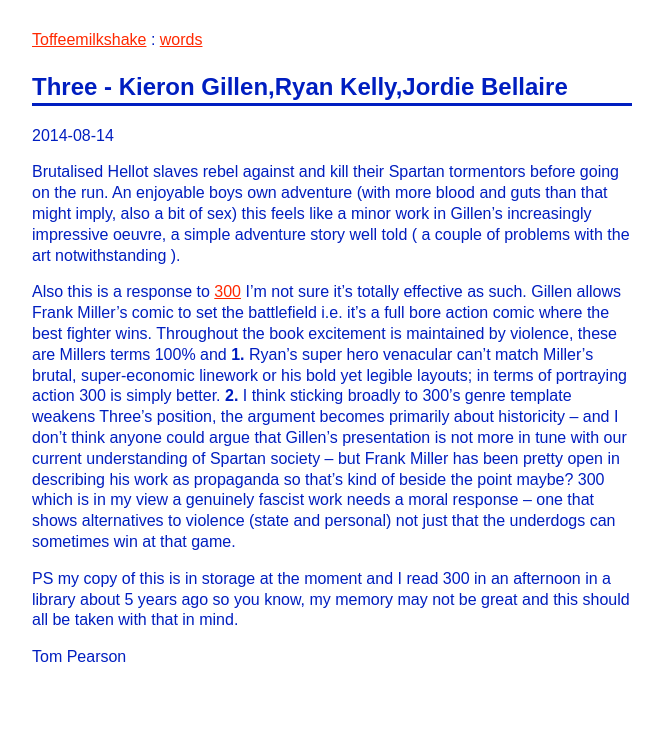
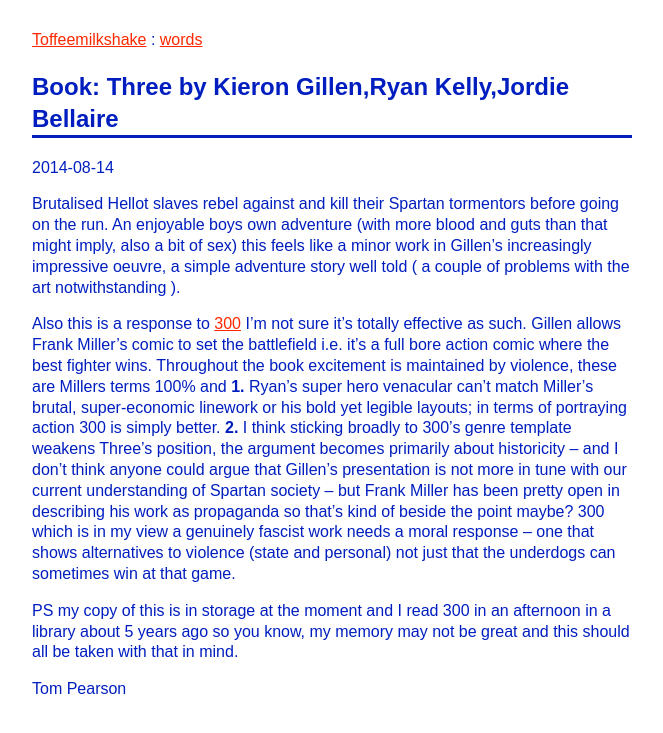
Before and after one commit to tomgp/words, a Jekyll site: the page built from _posts/2014-08-14-232-three-kieron-gillen-ryan-kelly-jordie-bellaire.md, in a window 1280 px wide. Shown: the top 733 px of the page, without its empty margins (308-971 px from the left). Built offline with Jekyll 4.4.1, drawn with Linux system fonts in a browser that asks for light colours.

Commit message:
add a thing that says "Book"

```diff
--- a/_layouts/book.html
+++ b/_layouts/book.html
@@ -2,7 +2,7 @@
 layout: default
 ---
 <article itemscope itemtype="http://schema.org/Article">
-	<h2>{{ page.title }} - {{ page.author }}</h2>
+	<h2>Book: {{ page.title }} {% if page.author %}by {{ page.author }}{% endif %}</h2>
   {{ page.readingDate }}
   {% if page.rating %}{{ page.rating }}{% endif %}
 	<div class="body" itemprop="articleBody">
```
